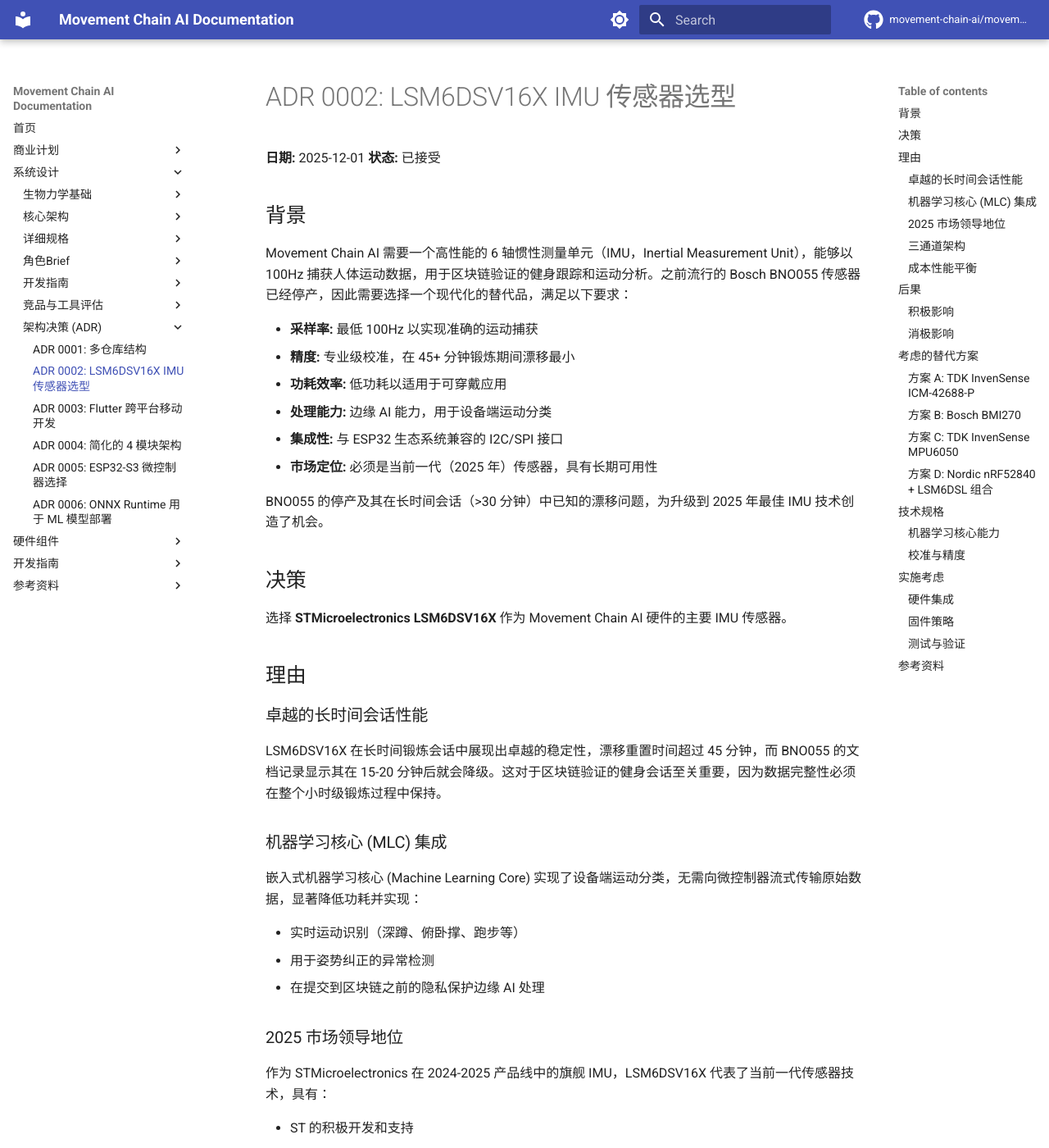
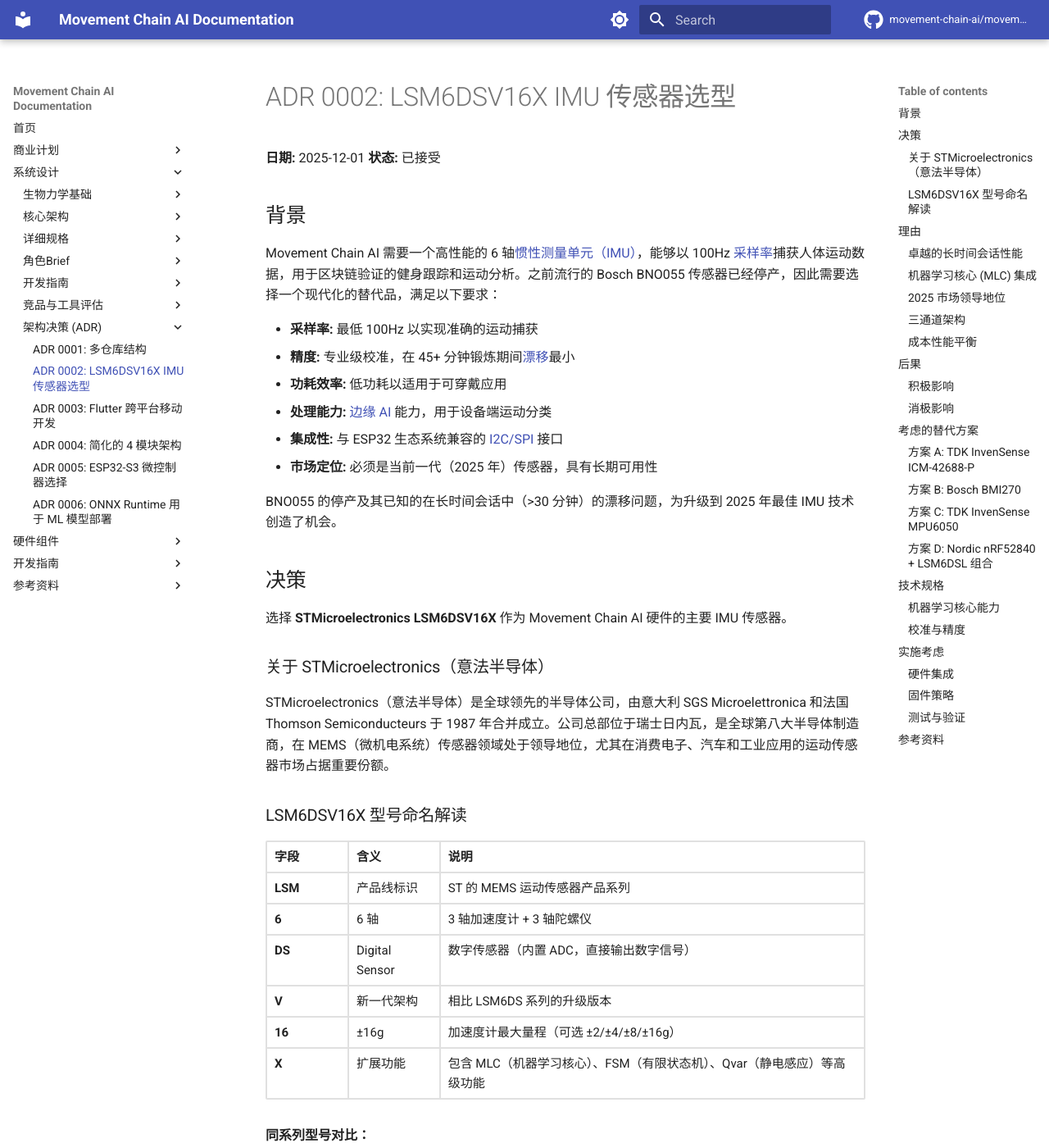
Before and after one commit to movement-chain-ai/movement-chain-docs, an MkDocs documentation site: the page built from docs/zh/design/decisions/0002-lsm6dsv16x-imu.md, in a window 1280 px wide and 1400 px high. Shown: the whole window at 82% size. Built offline with MkDocs 1.6.1 and Material for MkDocs 9.7.7, drawn with Linux system fonts in a browser that asks for light colours; comment, search, counter and statistics services are not loaded; the version menu is left out; some of the changed text lies outside the part shown.

Commit message:
docs: 新增工程术语表，完善 ADR-0002 型号解读
- 新建 engineering-glossary.md，收录 IMU、EMG、采样率、漂移、边缘 AI、I2C/SPI、MCU 等 7 个术语
- ADR-0002 添加 STMicroelectronics 公司背景和 LSM6DSV16X 型号命名解读
- 将采样率从物理术语表迁移至工程术语表
- 更新术语表间交叉引用链接

🤖 Generated with [Claude Code](https://claude.com/claude-code)

Co-Authored-By: Claude Opus 4.5 <noreply@anthropic.com>

```diff
--- a/docs/zh/design/decisions/0002-lsm6dsv16x-imu.md
+++ b/docs/zh/design/decisions/0002-lsm6dsv16x-imu.md
@@ -5,20 +5,41 @@
 
 ## 背景
 
-Movement Chain AI 需要一个高性能的 6 轴惯性测量单元（IMU，Inertial Measurement Unit），能够以 100Hz 捕获人体运动数据，用于区块链验证的健身跟踪和运动分析。之前流行的 Bosch BNO055 传感器已经停产，因此需要选择一个现代化的替代品，满足以下要求：
+Movement Chain AI 需要一个高性能的 6 轴[惯性测量单元（IMU）](../../reference/engineering-glossary.md#1-imu-惯性测量单元)，能够以 100Hz [采样率](../../reference/engineering-glossary.md#3-采样率-sampling-rate)捕获人体运动数据，用于区块链验证的健身跟踪和运动分析。之前流行的 Bosch BNO055 传感器已经停产，因此需要选择一个现代化的替代品，满足以下要求：
 
 - **采样率:** 最低 100Hz 以实现准确的运动捕获
-- **精度:** 专业级校准，在 45+ 分钟锻炼期间漂移最小
+- **精度:** 专业级校准，在 45+ 分钟锻炼期间[漂移](../../reference/engineering-glossary.md#4-漂移-drift)最小
 - **功耗效率:** 低功耗以适用于可穿戴应用
-- **处理能力:** 边缘 AI 能力，用于设备端运动分类
-- **集成性:** 与 ESP32 生态系统兼容的 I2C/SPI 接口
+- **处理能力:** [边缘 AI](../../reference/engineering-glossary.md#5-边缘-ai-edge-ai) 能力，用于设备端运动分类
+- **集成性:** 与 ESP32 生态系统兼容的 [I2C/SPI](../../reference/engineering-glossary.md#6-i2c--spi-通信协议) 接口
 - **市场定位:** 必须是当前一代（2025 年）传感器，具有长期可用性
 
-BNO055 的停产及其在长时间会话（>30 分钟）中已知的漂移问题，为升级到 2025 年最佳 IMU 技术创造了机会。
+BNO055 的停产及其已知的在长时间会话中（>30 分钟）的漂移问题，为升级到 2025 年最佳 IMU 技术创造了机会。
 
 ## 决策
 
 选择 **STMicroelectronics LSM6DSV16X** 作为 Movement Chain AI 硬件的主要 IMU 传感器。
+
+### 关于 STMicroelectronics（意法半导体）
+
+STMicroelectronics（意法半导体）是全球领先的半导体公司，由意大利 SGS Microelettronica 和法国 Thomson Semiconducteurs 于 1987 年合并成立。公司总部位于瑞士日内瓦，是全球第八大半导体制造商，在 MEMS（微机电系统）传感器领域处于领导地位，尤其在消费电子、汽车和工业应用的运动传感器市场占据重要份额。
+
+### LSM6DSV16X 型号命名解读
+
+| 字段 | 含义 | 说明 |
+|------|------|------|
+| **LSM** | 产品线标识 | ST 的 MEMS 运动传感器产品系列 |
+| **6** | 6 轴 | 3 轴加速度计 + 3 轴陀螺仪 |
+| **DS** | Digital Sensor | 数字传感器（内置 ADC，直接输出数字信号） |
+| **V** | 新一代架构 | 相比 LSM6DS 系列的升级版本 |
+| **16** | ±16g | 加速度计最大量程（可选 ±2/±4/±8/±16g） |
+| **X** | 扩展功能 | 包含 MLC（机器学习核心）、FSM（有限状态机）、Qvar（静电感应）等高级功能 |
+
+**同系列型号对比：**
+
+- **LSM6DSV16X**: ±16g 加速度计，带 MLC/FSM/Qvar（本项目选用）
+- **LSM6DSV32X**: ±32g 加速度计，适用于高冲击运动（拳击、极限运动）
+- **LSM6DSO**: 上一代产品，无 MLC，适用于成本敏感应用
 
 ## 理由
 
--- a/mkdocs.yml
+++ b/mkdocs.yml
@@ -209,6 +209,7 @@ nav:
       - reference/index.md
       - reference/golf-glossary.md
       - reference/physics-glossary.md
+      - reference/engineering-glossary.md
       - reference/business-glossary.md
       - reference/academic-datasets.md
       - reference/golf-research.md
```
Also changed, not shown: docs/zh/reference/business-glossary.md (+2 -0 lines), docs/zh/reference/engineering-glossary.md (added, +363 -0 lines), docs/zh/reference/golf-glossary.md (+3 -1 lines), docs/zh/reference/index.md (+14 -6 lines), docs/zh/reference/physics-glossary.md (+2 -69 lines).
